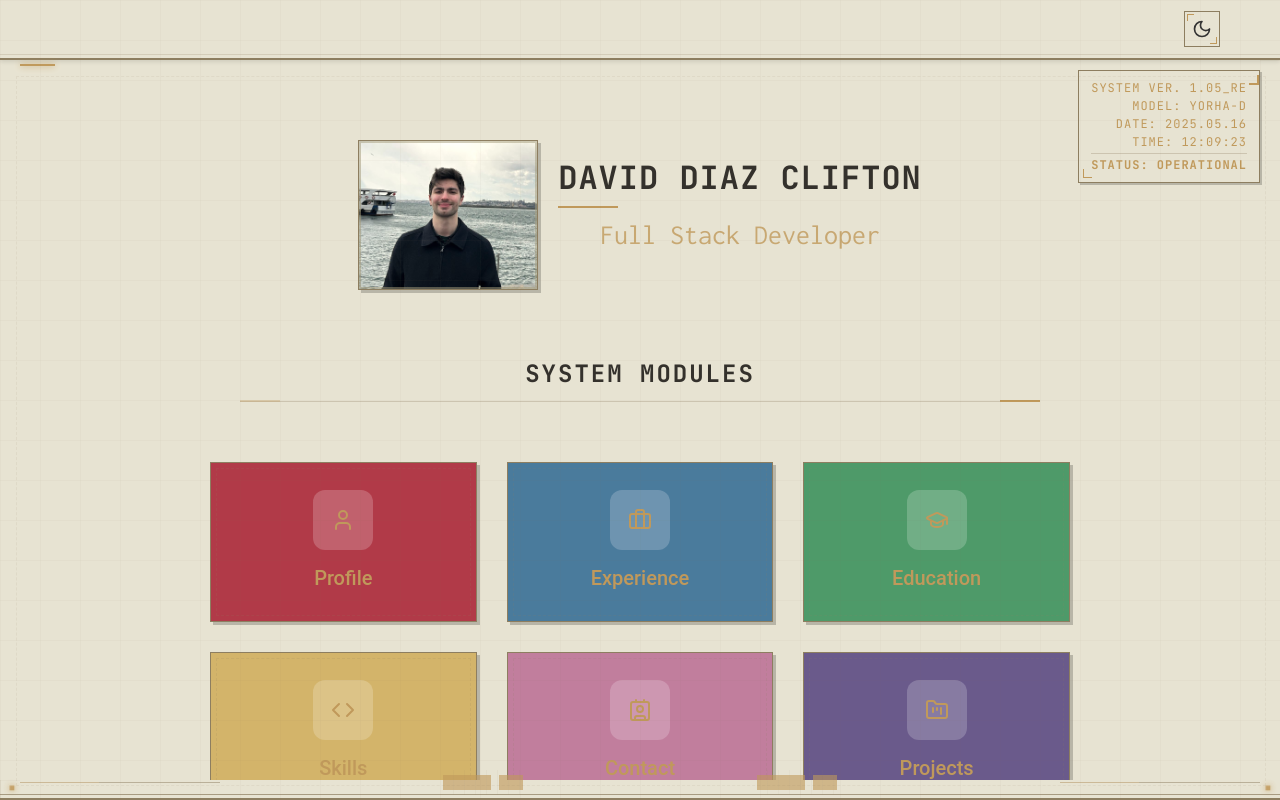
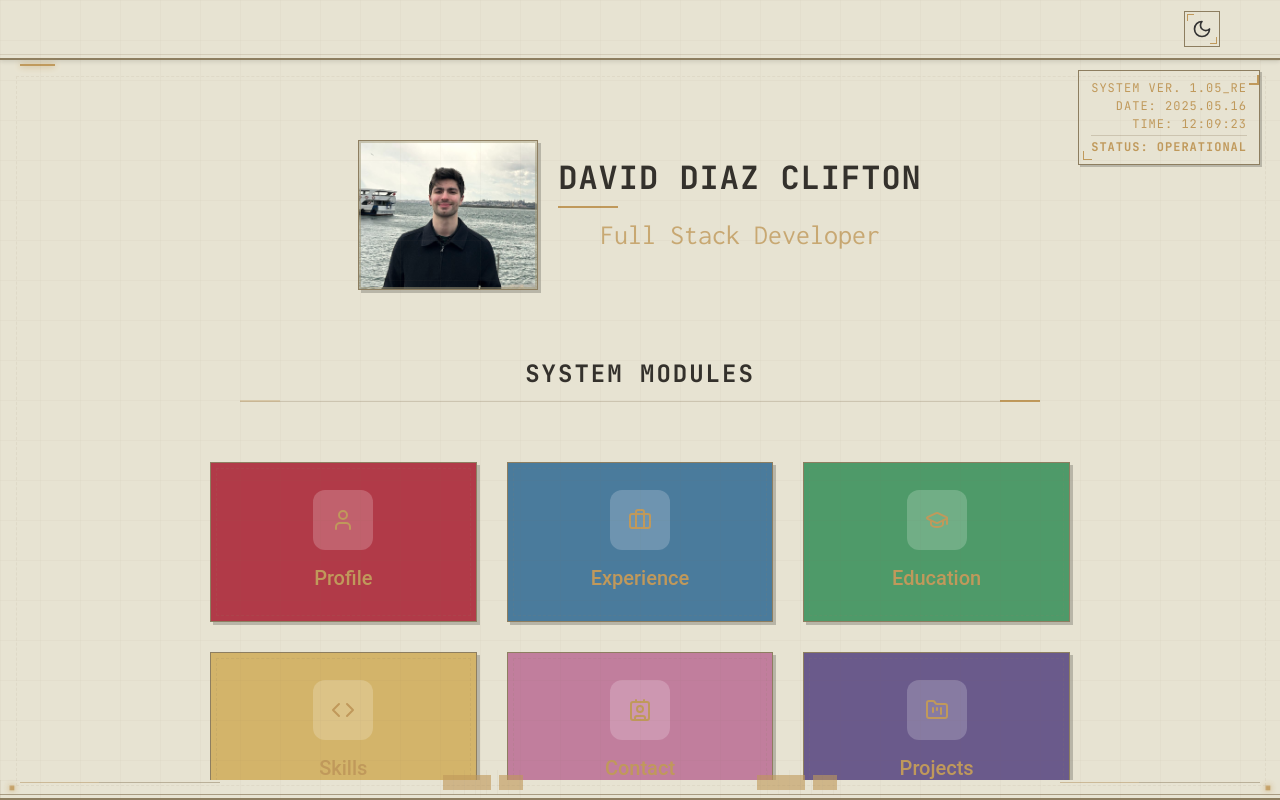
Before and after one commit to daviddc5/DavidDiazClifton, a React (Create React App) app in the folder david-portfolio/: page / in a window 1280 px wide. Built offline with nearby package versions, Linux system fonts and the light colour scheme.

Commit message:
remoce reference yorha

```diff
--- a/david-portfolio/src/components/NierSystemInfo.js
+++ b/david-portfolio/src/components/NierSystemInfo.js
@@ -35,7 +35,7 @@ const NierSystemInfo = () => {
   return (
     <div className="nier-os-info">
       <div className="nier-os-line">SYSTEM VER. 1.05_RE</div>
-      <div className="nier-os-line">MODEL: YoRHa-D</div>
+
       <div className="nier-os-line">DATE: {formatDate(currentTime)}</div>
       <div className="nier-os-line">TIME: {formatTime(currentTime)}</div>
       <div className="nier-os-line">STATUS: OPERATIONAL</div>
--- a/david-portfolio/src/components/NintendoSwitch/NierSystemInfo.jsx
+++ b/david-portfolio/src/components/NintendoSwitch/NierSystemInfo.jsx
@@ -35,7 +35,7 @@ const NierSystemInfo = () => {
   return (
     <div className="nier-os-info">
       <div className="nier-os-line">SYSTEM VER. 1.05_RE</div>
-      <div className="nier-os-line">MODEL: YoRHa-D</div>
+
       <div className="nier-os-line">DATE: {formatDate(currentTime)}</div>
       <div className="nier-os-line">TIME: {formatTime(currentTime)}</div>
       <div className="nier-os-line">STATUS: OPERATIONAL</div>
```
